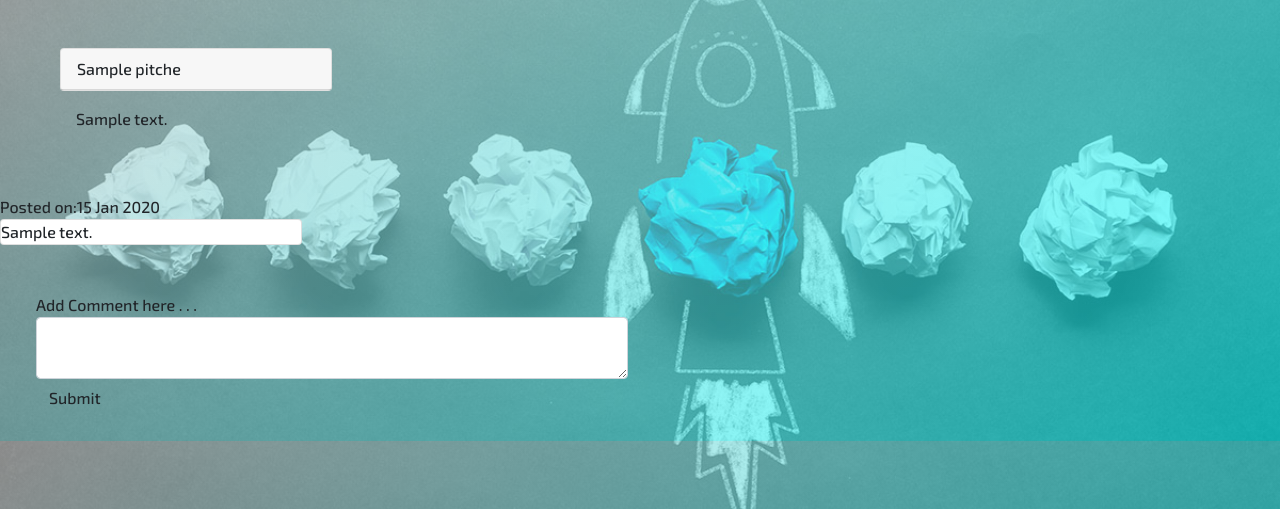
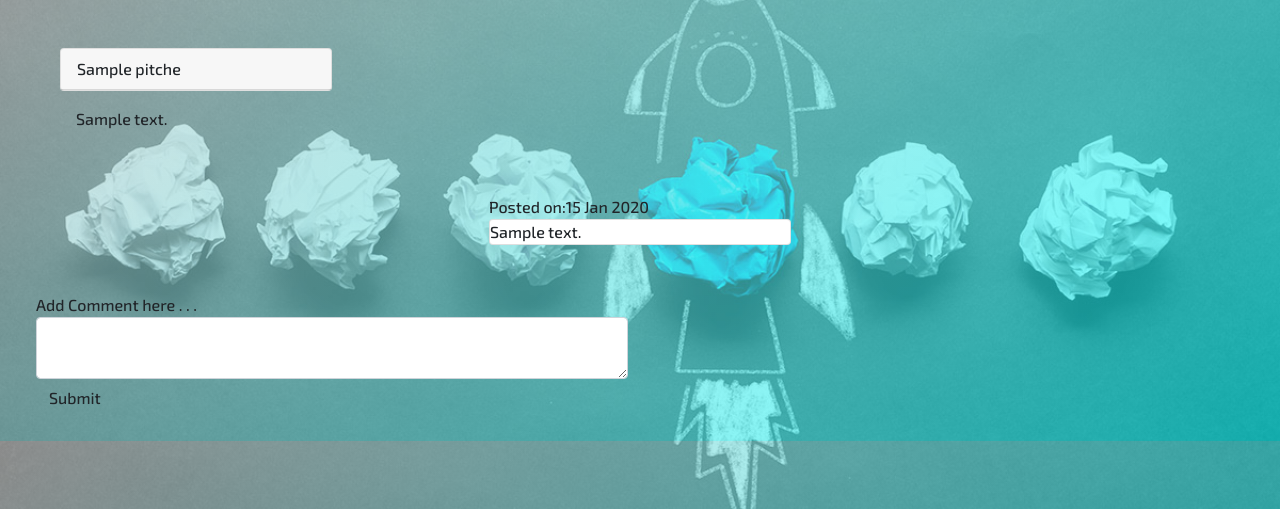
Before and after one commit to Lyonsmasawa/Pitchperfect, a Flask app: page /pitch/1 in a window 1280 px wide. Shown: the part 80-589 px from the top of the page. Run offline with Flask 2, Linux system fonts and the light colour scheme; a user stored in the database is signed in; tables that the repository leaves empty hold one stand-in row (values such as "Sample post"); some libraries are stand-ins or nearby versions.

Commit message:
deploy to heroku

```diff
--- a/app/templates/pitch.html
+++ b/app/templates/pitch.html
@@ -14,7 +14,7 @@
     </div>
 </div>
 <div class="row">
-    <div class="col-md-3">
+    <div class="col-md-3 m-auto">
 
         {% for comment in comments %}
         Posted on:{{comment.posted.strftime("%d %b %Y")}}
```
